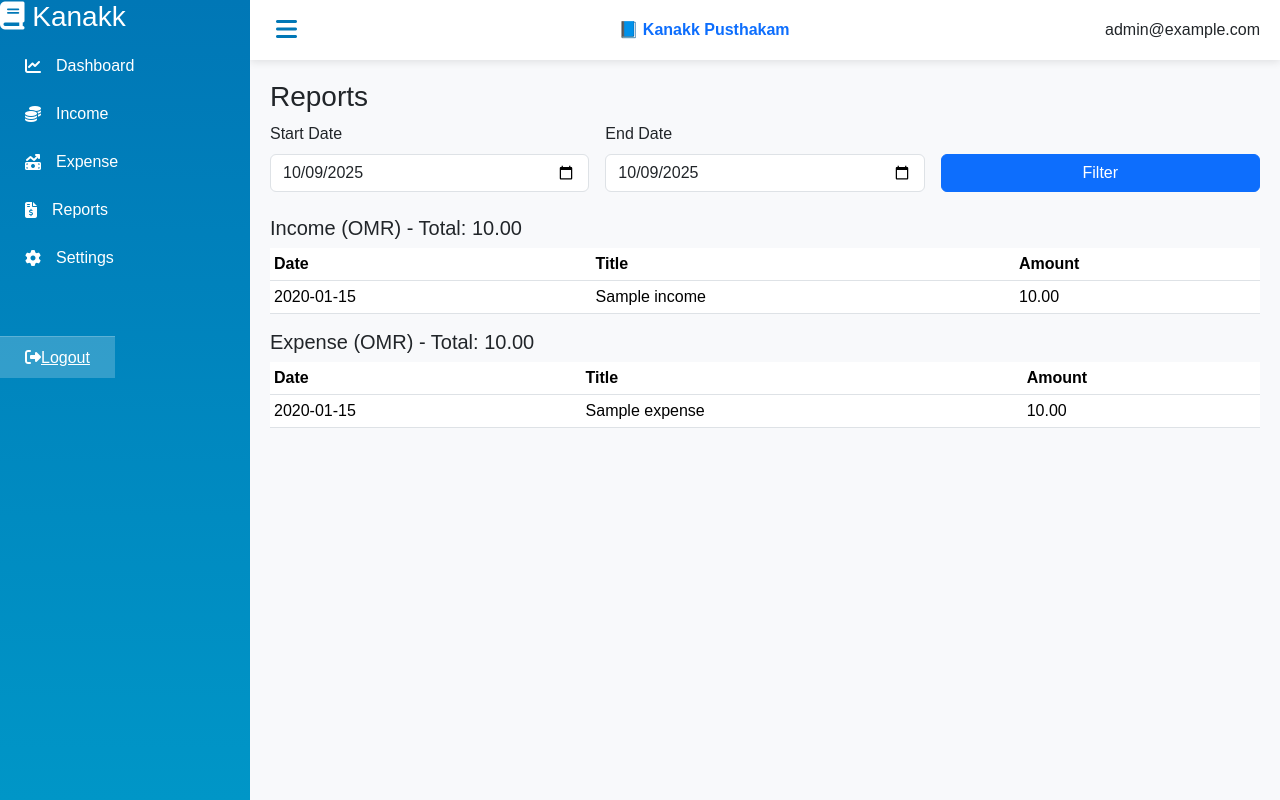
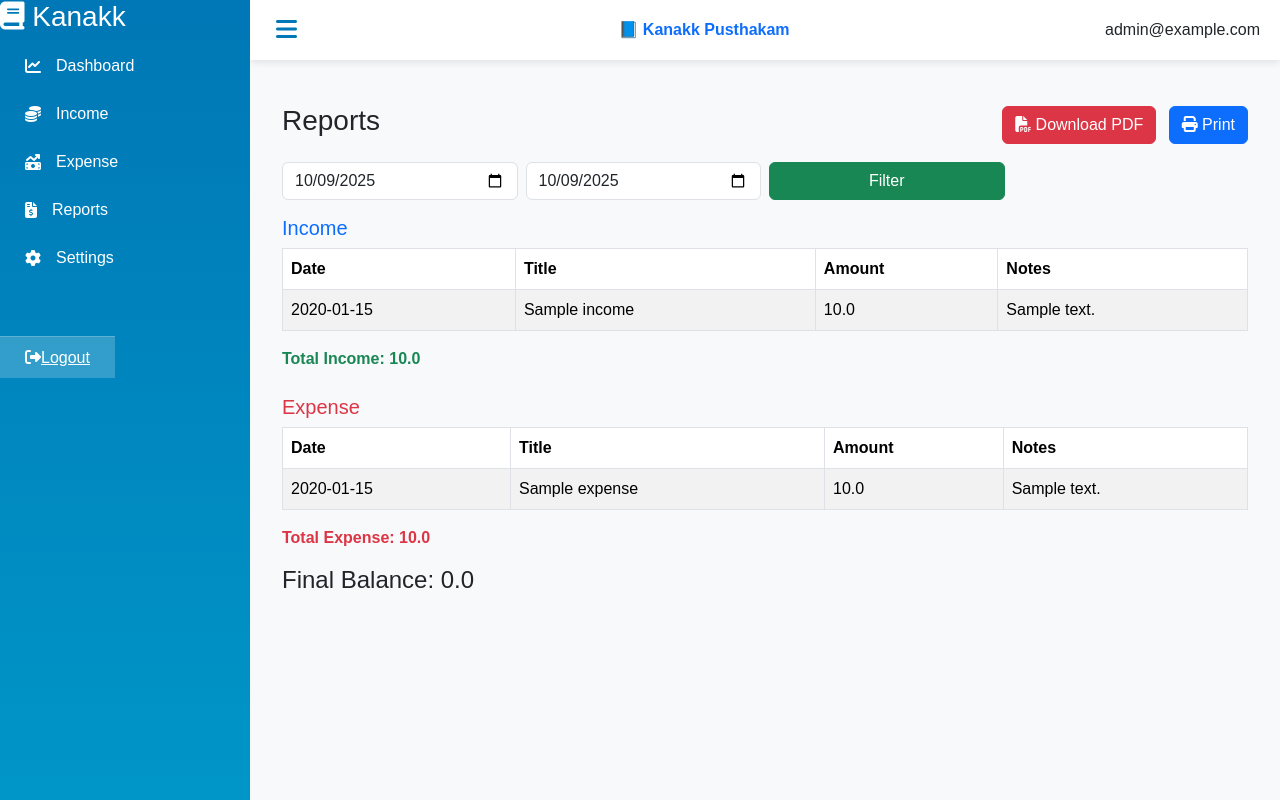
Before and after one commit to KVARAHOOF/kanakk_pusthakam, a Flask app: page /reports in a window 1280 px wide. Run offline with Flask 3, Linux system fonts and the light colour scheme; a user stored in the database is signed in; tables that the repository leaves empty hold one stand-in row (values such as "Sample post").

Commit message:
Add files via upload

```diff
--- a/templates/reports.html
+++ b/templates/reports.html
@@ -1,41 +1,64 @@
 {% extends "base.html" %}
 {% block content %}
+<div class="container mt-4">
+  <div class="d-flex justify-content-between align-items-center mb-3">
   <h3>Reports</h3>
-<form method="GET" class="row g-3 mb-4">
-    <div class="col-md-4">
-        <label class="form-label">Start Date</label>
-        <input type="date" name="start" value="{{ request.args.get('start', current_date) }}" class="form-control">
+  <div>
+    <a href="{{ url_for('reports_pdf', start=start, end=end) }}" class="btn btn-danger me-2">
+      <i class="fa fa-file-pdf"></i> Download PDF
+    </a>
+    <button class="btn btn-primary" onclick="window.print()">
+      <i class="fa fa-print"></i> Print
+    </button>
   </div>
-    <div class="col-md-4">
-        <label class="form-label">End Date</label>
-        <input type="date" name="end" value="{{ request.args.get('end', current_date) }}" class="form-control">
 </div>
-    <div class="col-md-4 d-flex align-items-end">
-        <button type="submit" class="btn btn-primary w-100">Filter</button>
+
+  <form method="get" class="row g-2 mb-3">
+    <div class="col-md-3">
+      <input type="date" name="start" class="form-control" value="{{ start or current_date }}">
+    </div>
+    <div class="col-md-3">
+      <input type="date" name="end" class="form-control" value="{{ end or current_date }}">
+    </div>
+    <div class="col-md-3">
+      <button type="submit" class="btn btn-success w-100">Filter</button>
     </div>
   </form>
 
-<h5>Income ({{ comp.currency }}) - Total: {{ '%.2f'|format(total_income) }}</h5>
-<table class="table table-sm">
-  <thead><tr><th>Date</th><th>Title</th><th>Amount</th></tr></thead>
+  <h5 class="mt-3 text-primary">Income</h5>
+  <table class="table table-bordered table-striped">
+    <thead>
+      <tr>
+        <th>Date</th><th>Title</th><th>Amount</th><th>Notes</th>
+      </tr>
+    </thead>
     <tbody>
       {% for i in incomes %}
-      <tr><td>{{ i.date }}</td><td>{{ i.title }}</td><td>{{ '%.2f'|format(i.amount) }}</td></tr>
-    {% else %}
-      <tr><td colspan="4">No records</td></tr>
+      <tr>
+        <td>{{ i.date }}</td><td>{{ i.title }}</td><td>{{ i.amount }}</td><td>{{ i.notes }}</td>
+      </tr>
       {% endfor %}
     </tbody>
   </table>
+  <p class="fw-bold text-success">Total Income: {{ total_income }}</p>
 
-<h5>Expense ({{ comp.currency }}) - Total: {{ '%.2f'|format(total_expense) }}</h5>
-<table class="table table-sm">
-  <thead><tr><th>Date</th><th>Title</th><th>Amount</th></tr></thead>
+  <h5 class="mt-4 text-danger">Expense</h5>
+  <table class="table table-bordered table-striped">
+    <thead>
+      <tr>
+        <th>Date</th><th>Title</th><th>Amount</th><th>Notes</th>
+      </tr>
+    </thead>
     <tbody>
       {% for e in expenses %}
-      <tr><td>{{ e.date }}</td><td>{{ e.title }}</td><td>{{ '%.2f'|format(e.amount) }}</td></tr>
-    {% else %}
-      <tr><td colspan="4">No records</td></tr>
+      <tr>
+        <td>{{ e.date }}</td><td>{{ e.title }}</td><td>{{ e.amount }}</td><td>{{ e.notes }}</td>
+      </tr>
       {% endfor %}
     </tbody>
   </table>
+  <p class="fw-bold text-danger">Total Expense: {{ total_expense }}</p>
+
+  <h4 class="mt-3">Final Balance: {{ comp.opening_balance + total_income - total_expense }}</h4>
+</div>
 {% endblock %}
```
Lines whose indentation alone changed are shown as unchanged.
